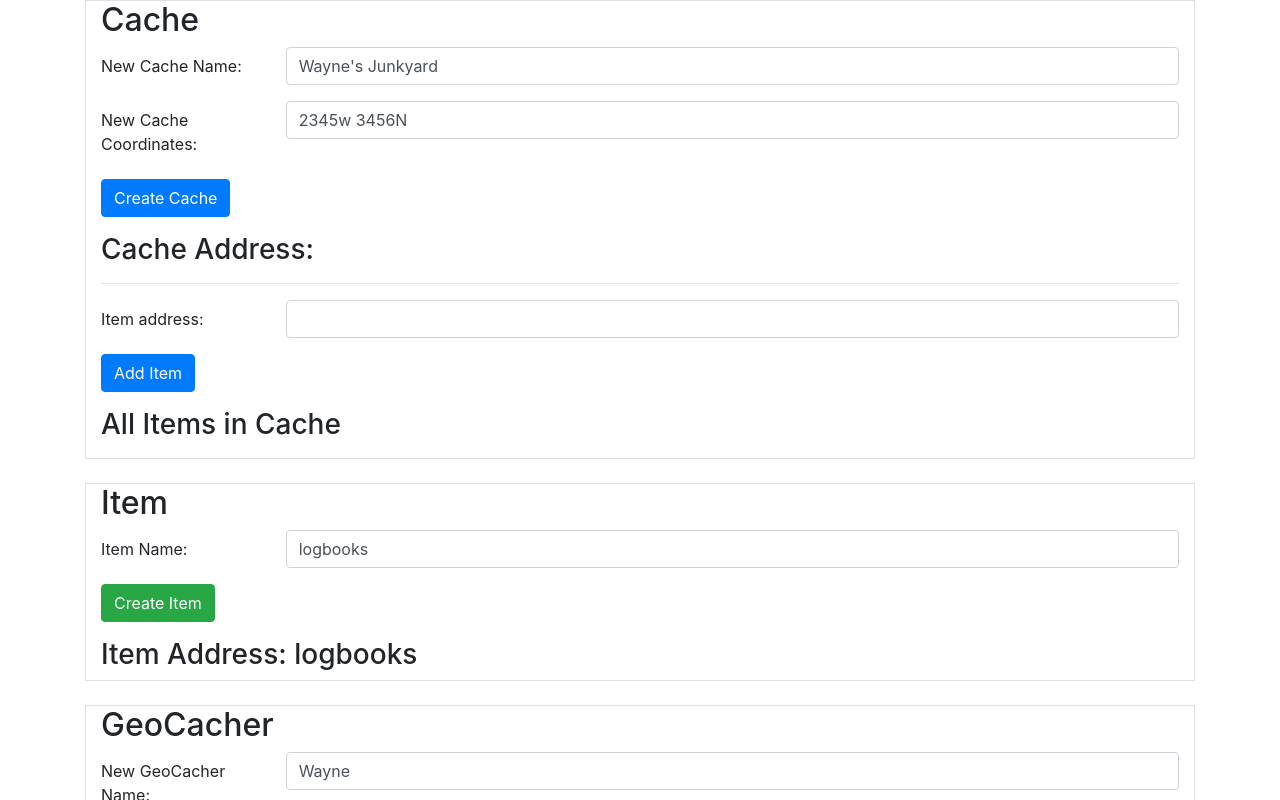
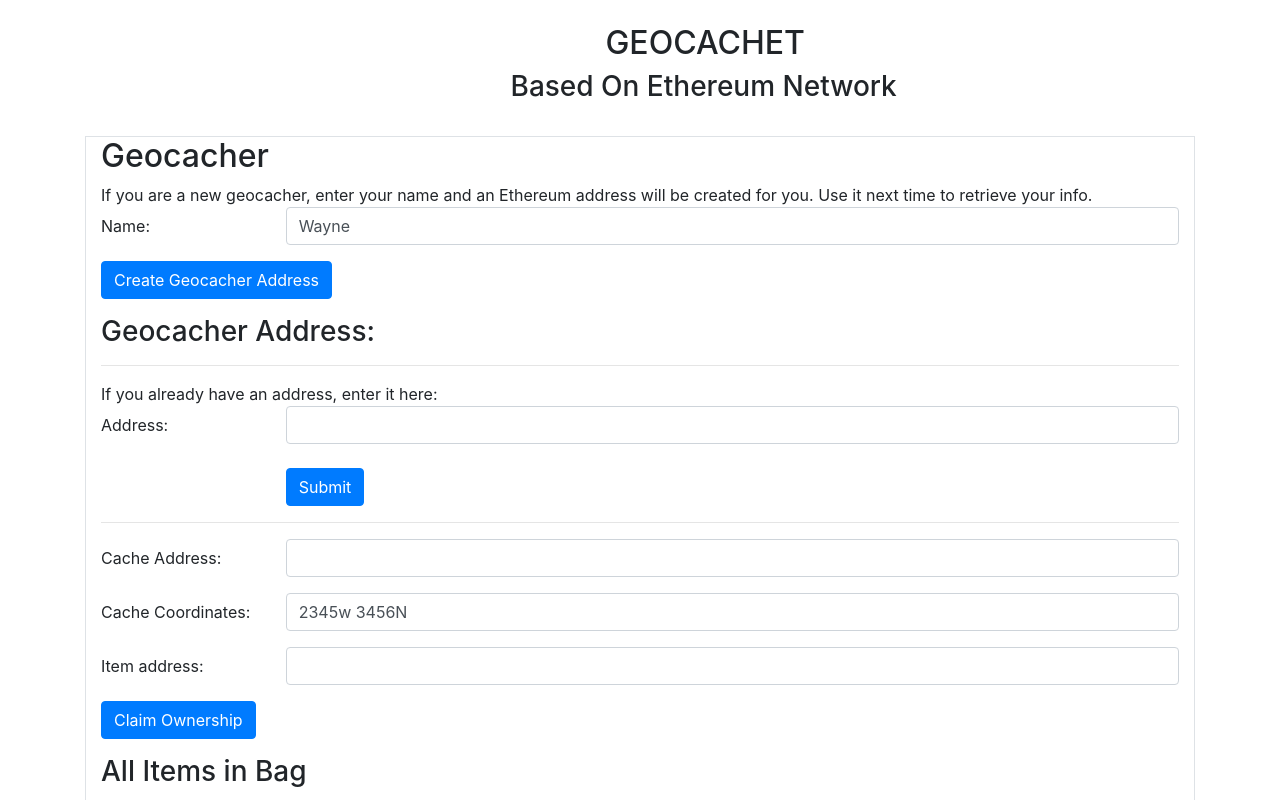
Before and after one commit to DeveloperForWayne/geoCachingDapp, a React (Create React App) app in the folder client/: page / in a window 1280 px wide. Shown: the top 800 px of the page. Built offline with nearby package versions, Linux system fonts and the light colour scheme.

Commit message:
Some changes in Geocacher.js

```diff
--- a/client/src/App.js
+++ b/client/src/App.js
@@ -4,6 +4,7 @@
 import Cache from "../src/components/Cache.js"
 import Footer from "../src/components/Footer.js"
 import Item from '../src/components/Item.js';
+import Header from '../src/components/Header.js';
 
 require('dotenv').config();
 
@@ -34,6 +35,22 @@
   render() {
     return (
       <div className="container">
+      <br/>
+      <Header/>
+      <br/>
+      <GeoCacher
+            geocacherName={this.state.geocacherName}
+            geocacherAddress={this.state.geocacherAddress}
+            cacheAddress={this.state.cacheAddress}
+            itemAddress={this.state.itemAddress}
+            cacheCoordinates={this.state.cacheCoordinates}
+            itemsInBag={this.state.itemsInBag}
+            itemsInCache={this.state.itemsInCache}
+            changeItemIncache={this.setItemInCache} />
+      <br/>
+
+      <Item itemName={this.state.itemName}
+            itemAddress={this.state.itemName}/><br />
       <Cache
             cacheName={this.state.cacheName}
             cacheCoordinates={this.state.cacheCoordinates}
@@ -44,18 +61,6 @@
               this.changeItem = changeItem;
             }} /><br />
 
-      <Item itemName={this.state.itemName}
-            itemAddress={this.state.itemName}/><br />
-
-      <GeoCacher
-            geocacherName={this.state.geocacherName}
-            geocacherAddress={this.state.geocacherAddress}
-            cacheAddress={this.state.cacheAddress}
-            itemAddress={this.state.itemAddress}
-            cacheCoordinates={this.state.cacheCoordinates}
-            itemsInBag={this.state.itemsInBag}
-            itemsInCache={this.state.itemsInCache}
-            changeItemIncache={this.setItemInCache} />
       <Footer />
       </div>
     );
--- a/client/src/components/Cache.js
+++ b/client/src/components/Cache.js
@@ -1,7 +1,7 @@
 import React, { Component } from 'react';
 import {ethers} from "ethers";
 
-const provider = new ethers.providers.JsonRpcProvider("http://localhost:8545");
+const provider = new ethers.providers.JsonRpcProvider("http://localhost:7545");
 //const provider = ethers.getDefaultProvider('kovan');
 const cacheJson = require("../json/Cache.json");
 const cacheAbi = cacheJson.abi;
--- a/client/src/components/GeoCacher.js
+++ b/client/src/components/GeoCacher.js
@@ -1,7 +1,7 @@
 import React, { Component } from 'react';
 import {ethers} from "ethers";
 
-const provider = new ethers.providers.JsonRpcProvider("http://localhost:8545");
+const provider = new ethers.providers.JsonRpcProvider("http://localhost:7545");
 //const provider = ethers.getDefaultProvider('kovan');
 const GeoCacherJson = require("../json/GeoCacher.json");
 const geoCacherAbi = GeoCacherJson.abi;
@@ -14,7 +14,7 @@
 const itemAbi = itemJson.abi;
 
 //const privateKey = process.env.PRIVATE_KEY;
-const privateKey = "0x391e818eee3d1cba9c1fffc2078302041e0d1b4ce2fdc3ee60dd420fc7c2241e";
+const privateKey = "0xba5d2a82930afbd24b81bd225a88231be220015ae0b0f8ec8ed0baba7430be11";
 
 const wallet = new ethers.Wallet(privateKey, provider);
 
@@ -30,7 +30,9 @@
             itemsInBag: this.props.itemsInBag,
             itemsInCache: this.props.itemsInCache
         };
+
         this.handleSubmit = this.handleSubmit.bind(this);
+        this.handleAddressSubmit = this.handleAddressSubmit.bind(this);
         this.handleClaimItem = this.handleClaimItem.bind(this);
 
         this.handleNMChange = this.handleNMChange.bind(this);
@@ -41,14 +43,18 @@
 
     async handleSubmit(event) {
         event.preventDefault();
-
         let factory = new ethers.ContractFactory(geoCacherAbi, geoCacherBytecode, wallet);
         let contract = await factory.deploy(this.state.geocacherName);
+        this.setState({geocacherAddress: contract.address});
+        await contract.deployed();
+    }
 
+    async handleAddressSubmit(event) {
+        event.preventDefault();
+        let factory = new ethers.ContractFactory(geoCacherAbi, geoCacherBytecode, wallet);
+        let contract = await factory.deploy(this.state.geocacherAddress);
         this.setState({geocacherAddress: contract.address});
-
         await contract.deployed();
-
     }
 
     async handleClaimItem(event) {
@@ -88,6 +94,10 @@
         this.setState({geocacherName: event.target.value});
     }
 
+    handleAddressChange(event) {
+        this.setState({geocacherAddress: event.target.value});
+    }
+
     handleItemChange(event) {
         this.setState({itemAddress: event.target.value});
     }
@@ -103,22 +113,39 @@
     render() {
         return (
             <div className="container border">
-                <h2>GeoCacher</h2>
+                <h2>Geocacher</h2>
                 <form onSubmit={this.handleSubmit}>
+                    If you are a new geocacher, enter your name and an Ethereum address will be created for you.
+                    Use it next time to retrieve your info.
                     <div className="form-group row">
-                        <label className="col-sm-2 col-form-label">New GeoCacher Name:</label>
+                        <label className="col-sm-2 col-form-label">Name:</label>
                         <div className="col-sm-10">
                             <input className="form-control" type="text" value={this.state.geocacherName} onChange={this.handleNMChange} />
                         </div>
                     </div>
                     <div className="form-group row">
                         <div className="col-sm-10">
-                        <button type="submit" className="btn btn-primary">Create GeoCacher</button>
+                        <button type="submit" className="btn btn-primary">Create Geocacher Address</button>
                         </div>
                     </div>
                 </form>
-                <h3>GeoCacher Address: {this.state.geocacherAddress}</h3>
-                <hr />
+                <h3>Geocacher Address: {this.state.geocacherAddress}</h3>
+
+                <hr/>
+
+                If you already have an address, enter it here:
+                <form onSubmit={this.handleAddressSubmit}>
+                    <div className="form-group row">
+                        <label className="col-sm-2 col-form-label">Address:</label>
+                        <div className="col-sm-10">
+                            <input className="form-control" type="text" value={this.state.geocacherAddress} onChange={this.handleAddressChange}/><br/>
+                            <button type="submit" className="btn btn-primary">Submit</button>
+                        </div>
+                    </div>
+                </form>
+
+                <hr/>
+
                 <form onSubmit={this.handleClaimItem}>
                 <div className="form-group row">
                         <label className="col-sm-2 col-form-label">Cache Address:</label>
--- /dev/null
+++ b/client/src/components/Header.js
@@ -0,0 +1,25 @@
+import React, { Component } from 'react';
+
+class Header extends Component {
+    constructor(props) {
+        super(props);
+
+    }
+
+      render() {
+        return (
+            <div>
+                <h2>&nbsp; &nbsp; &nbsp;&nbsp; &nbsp; &nbsp;&nbsp; &nbsp; &nbsp;
+                &nbsp; &nbsp; &nbsp;&nbsp; &nbsp; &nbsp;&nbsp; &nbsp; &nbsp;&nbsp;  &nbsp;
+                &nbsp; &nbsp; &nbsp;&nbsp; &nbsp; &nbsp;&nbsp; &nbsp; &nbsp;&nbsp; &nbsp; &nbsp;
+                &nbsp; &nbsp; &nbsp;GEOCACHET</h2>
+
+                <h3>&nbsp; &nbsp; &nbsp;&nbsp; &nbsp; &nbsp; &nbsp;
+                &nbsp; &nbsp; &nbsp; &nbsp; &nbsp; &nbsp;&nbsp; &nbsp; &nbsp;
+                &nbsp; &nbsp; &nbsp;&nbsp; &nbsp; &nbsp;&nbsp; &nbsp; &nbsp;&nbsp; &nbsp; &nbsp;
+                &nbsp; &nbsp; &nbsp;&nbsp;Based On Ethereum Network</h3>
+            </div>
+        );
+    };
+};
+export default Header;
--- a/client/src/components/Item.js
+++ b/client/src/components/Item.js
@@ -1,7 +1,7 @@
 import React, { Component } from 'react';
 import {ethers} from "ethers";
 
-const provider = new ethers.providers.JsonRpcProvider("http://localhost:8545");
+const provider = new ethers.providers.JsonRpcProvider("http://localhost:7545");
 //const provider = ethers.getDefaultProvider('kovan');
 const itemJson = require("../json/Item.json");
 const itemAbi = itemJson.abi;
```
Also changed, not shown: 6 other files (tests, documents, lock files or other folders).
